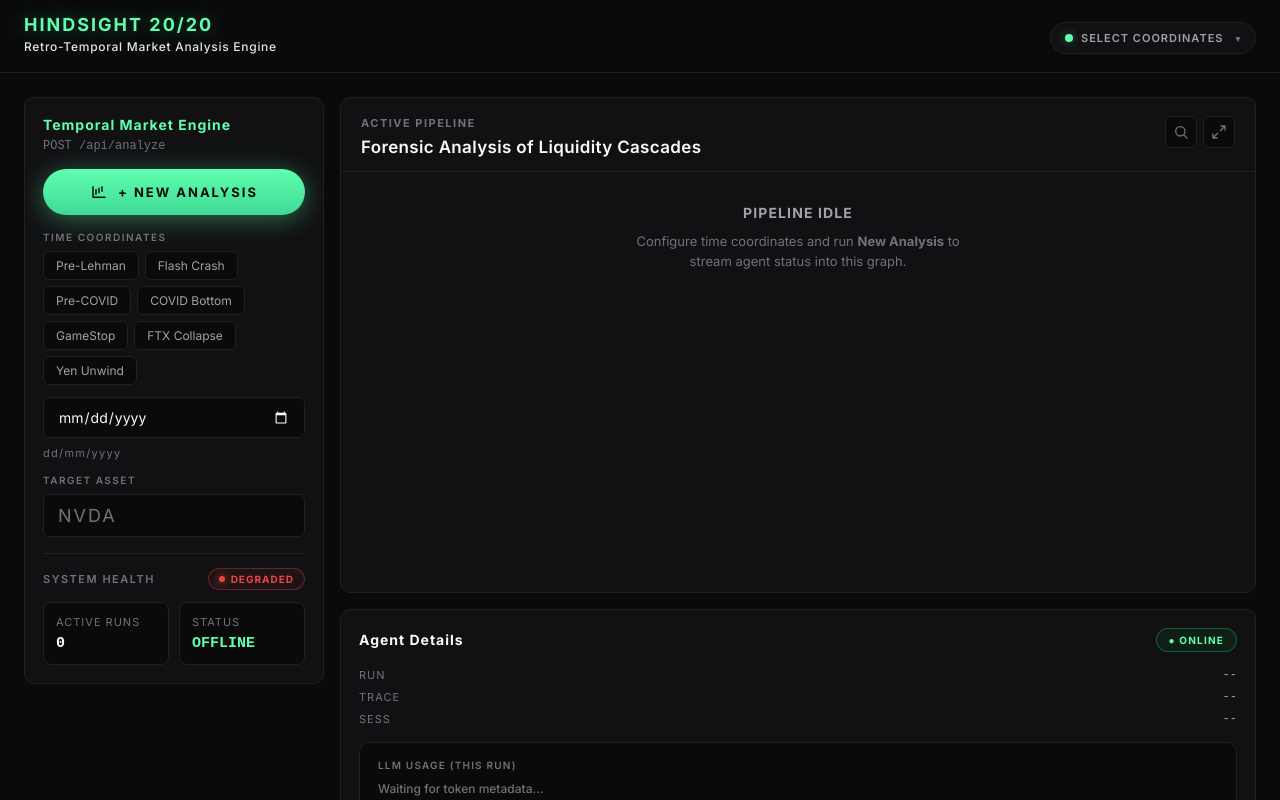
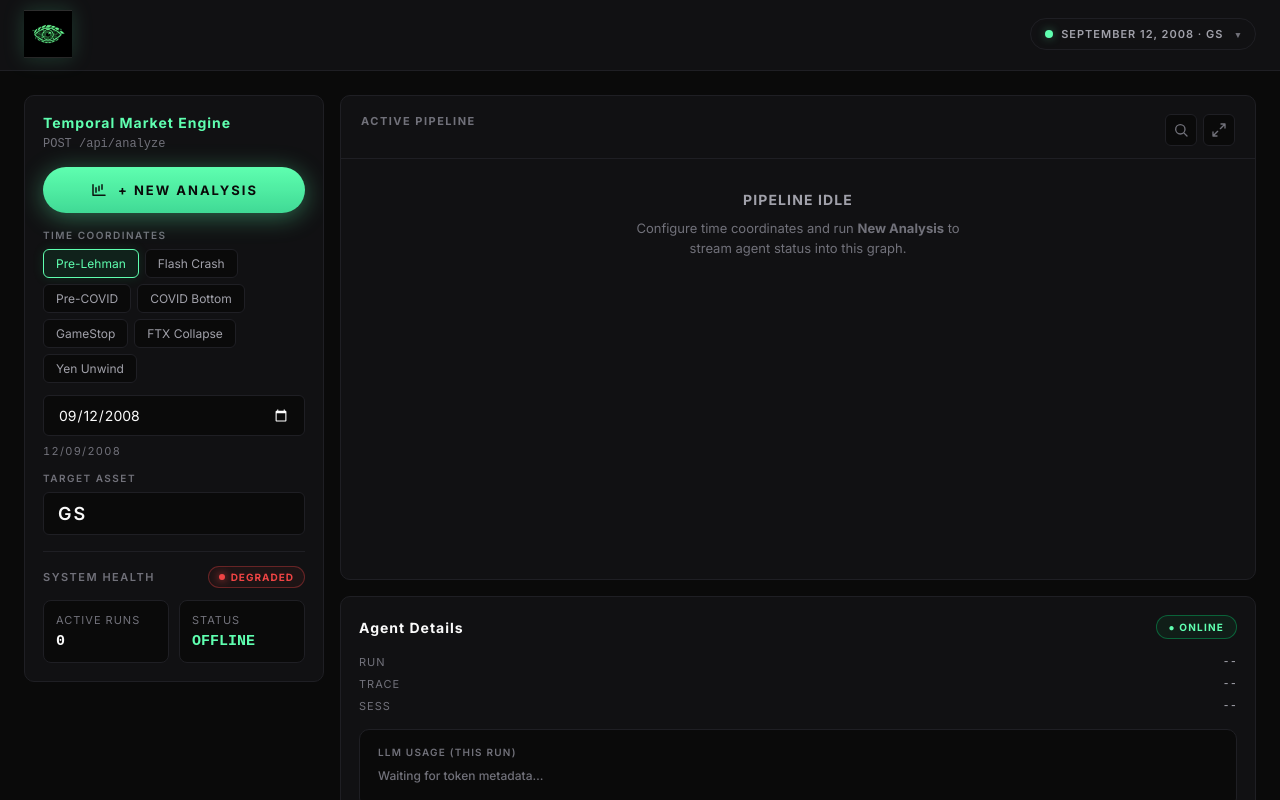
Before and after one commit to RMartires/hindsight, a Next.js app in the folder frontend/: page / in a window 1280 px wide. Shown: the top 800 px of the page. Built offline with nearby package versions, Linux system fonts and the light colour scheme; no server answers.

Commit message:
fix: ui logo changes

```diff
--- a/frontend/app/globals.css
+++ b/frontend/app/globals.css
@@ -42,20 +42,39 @@ body {
 
 /* ---- Header ---- */
 .header {
+  background: var(--surface);
   border-bottom: 1px solid var(--border);
-  padding: 14px 24px 18px;
-  display: grid;
-  grid-template-columns: minmax(0, 1fr) auto;
-  align-items: end;
-  gap: 16px 24px;
-}
-
-.header-title {
-  font-size: 18px;
-  font-weight: 700;
-  letter-spacing: 2px;
-  color: var(--accent-green-neon);
-  text-shadow: 0 0 20px var(--accent-green-glow);
+  padding: 0;
+}
+
+.header-inner {
+  max-width: 1400px;
+  margin: 0 auto;
+  padding: 10px 24px 12px;
+  display: flex;
+  flex-wrap: wrap;
+  align-items: center;
+  justify-content: space-between;
+  gap: 12px 20px;
+}
+
+.header-logo-wrap {
+  display: flex;
+  align-items: center;
+  min-width: 0;
+  line-height: 0;
+}
+
+.header-logo {
+  display: block;
+  /* Square asset has padding around the eye; slightly taller helps legibility when scaled down */
+  height: clamp(34px, 6vw, 48px);
+  width: auto;
+  max-width: min(220px, 56vw);
+  aspect-ratio: 1;
+  object-fit: contain;
+  object-position: left center;
+  filter: drop-shadow(0 0 10px rgba(95, 255, 176, 0.18));
 }
 
 .header-date-pill {
@@ -87,13 +106,6 @@ body {
   margin-left: 4px;
   font-size: 9px;
   color: var(--text-dim);
-}
-
-.header-subtitle {
-  font-size: 12px;
-  color: #e4e4e7;
-  letter-spacing: 0.06em;
-  font-weight: 500;
 }
 
 /* ---- Main Layout ---- */
@@ -1043,10 +1055,8 @@ body {
 /* ---- Obsidian-style Dashboard Layout ---- */
 .header-left {
   display: flex;
-  flex-direction: column;
-  gap: 4px;
+  align-items: center;
   min-width: 0;
-  justify-self: start;
 }
 
 .header-right {
@@ -1055,7 +1065,6 @@ body {
   justify-content: flex-end;
   gap: 14px;
   flex-shrink: 0;
-  justify-self: end;
 }
 
 .header-pill {
@@ -1556,10 +1565,14 @@ body {
     grid-template-columns: 1fr;
   }
 
-  .header {
-    grid-template-columns: 1fr;
-    justify-items: stretch;
-    gap: 14px;
+  .header-inner {
+    padding: 10px 16px 12px;
+    gap: 10px 16px;
+  }
+
+  .header-logo {
+    height: clamp(30px, 9vw, 40px);
+    max-width: min(200px, 62vw);
   }
 
   .header-right {
--- a/frontend/app/layout.tsx
+++ b/frontend/app/layout.tsx
@@ -8,7 +8,7 @@ const inter = Inter({
 });
 
 export const metadata: Metadata = {
-  title: "Hindsight 20/20",
+  title: "Hindsight Agent",
   description: "Retro-Temporal Market Analysis Engine",
 };
 
--- a/frontend/app/page.tsx
+++ b/frontend/app/page.tsx
@@ -10,6 +10,7 @@ import {
   ANALYST_ORDER,
   type PipelineAnalystKey,
 } from "@/lib/pipelineGraph";
+import { DEFAULT_HOME_PRESET } from "@/lib/presets";
 
 /** Full analyst set for every run (sidebar selector removed). */
 const ALL_ANALYSTS: PipelineAnalystKey[] = [...ANALYST_ORDER];
@@ -43,8 +44,10 @@ function HomeDashboard() {
     restoredRunContext,
   } = useAgentStream();
 
-  const [draftTicker, setDraftTicker] = useState("");
-  const [draftTradeDate, setDraftTradeDate] = useState("");
+  const [draftTicker, setDraftTicker] = useState(DEFAULT_HOME_PRESET.ticker);
+  const [draftTradeDate, setDraftTradeDate] = useState(
+    DEFAULT_HOME_PRESET.date
+  );
   const [selectedAgentId, setSelectedAgentId] = useState<string | null>(null);
   const [mobileStep, setMobileStep] = useState<"engine" | "pipeline">("engine");
   const [pipelineRefitSignal, setPipelineRefitSignal] = useState(0);
--- a/frontend/components/ActivePipeline.tsx
+++ b/frontend/components/ActivePipeline.tsx
@@ -20,8 +20,6 @@ interface Props {
   refitSignal?: number;
 }
 
-const SUBTITLE = "Forensic Analysis of Liquidity Cascades";
-
 export default function ActivePipeline({
   agents,
   status,
@@ -37,7 +35,6 @@ export default function ActivePipeline({
       <AgentReactFlow
         agents={agents}
         selectedAnalystKeys={selectedAnalystKeys}
-        subtitle={SUBTITLE}
         streamStatus={status}
         pipelineTopology={pipelineTopology}
         selectedAgentId={selectedAgentId}
--- a/frontend/components/AgentDetailsPanel.tsx
+++ b/frontend/components/AgentDetailsPanel.tsx
@@ -30,6 +30,13 @@ function speakerHandle(speaker: string): string {
 function formatLogTime(iso: string): string {
   const t = iso.split("T")[1]?.split(".")[0] ?? iso;
   return t;
+}
+
+/** Rounded-up thousands for LLM token totals (e.g. 10_000 → 10k). */
+function formatTokensK(tokens: number): string {
+  if (tokens <= 0) return "0k";
+  const k = Math.ceil(tokens / 1000);
+  return `${k}k`;
 }
 
 interface Props {
@@ -191,9 +198,9 @@ export default function AgentDetailsPanel({
             {tokenUsageTotals.input_tokens > 0 ||
             tokenUsageTotals.output_tokens > 0 ? (
               <>
-                <span>{tokenUsageTotals.input_tokens.toLocaleString()} in</span>
+                <span>{formatTokensK(tokenUsageTotals.input_tokens)} in</span>
                 <span aria-hidden> · </span>
-                <span>{tokenUsageTotals.output_tokens.toLocaleString()} out</span>
+                <span>{formatTokensK(tokenUsageTotals.output_tokens)} out</span>
               </>
             ) : (
               <span className="compute-cost-muted">Waiting for token metadata…</span>
@@ -217,8 +224,8 @@ export default function AgentDetailsPanel({
               <div className="compute-cost-focus" title="Sum of LLM events attributed to the focused agent">
                 <span className="compute-cost-focus-label">Focused</span>
                 <span>
-                  {focusedTokenTotals.input.toLocaleString()} in ·{" "}
-                  {focusedTokenTotals.output.toLocaleString()} out
+                  {formatTokensK(focusedTokenTotals.input)} in ·{" "}
+                  {formatTokensK(focusedTokenTotals.output)} out
                   {focusedTokenTotals.usd != null
                     ? ` · ~$${focusedTokenTotals.usd.toFixed(4)}`
                     : ""}
--- a/frontend/components/AgentReactFlow.tsx
+++ b/frontend/components/AgentReactFlow.tsx
@@ -34,8 +34,6 @@ const PIPELINE_NODE_TYPES = {
   agentPipeline: AgentPipelineNode,
   toolPipeline: ToolPipelineNode,
 } satisfies NodeTypes;
-
-const DEFAULT_SUBTITLE = "Forensic Analysis of Liquidity Cascades";
 
 const DEFAULT_VIEWPORT = { x: 0, y: 0, zoom: 1 } as const;
 
@@ -87,7 +85,6 @@ function FitViewOnGraphChange({
 interface Props {
   agents: Record<string, AgentStatus>;
   selectedAnalystKeys: PipelineAnalystKey[];
-  subtitle?: string;
   streamStatus: StreamStatus;
   pipelineTopology?: PipelineTopologyEvent | null;
   selectedAgentId: string | null;
@@ -117,7 +114,6 @@ function ExpandIcon() {
 export default function AgentReactFlow({
   agents,
   selectedAnalystKeys,
-  subtitle = DEFAULT_SUBTITLE,
   streamStatus,
   pipelineTopology = null,
   selectedAgentId,
@@ -189,7 +185,6 @@ export default function AgentReactFlow({
       <div className="flowchart-header">
         <div className="flowchart-header-titles">
           <h3 className="flowchart-title">Active Pipeline</h3>
-          <p className="flowchart-headline">{subtitle}</p>
         </div>
         <div className="pipeline-controls" role="toolbar" aria-label="Pipeline view">
           <button
--- a/frontend/components/AppHeader.tsx
+++ b/frontend/components/AppHeader.tsx
@@ -1,4 +1,6 @@
 "use client";
+
+import Image from "next/image";
 
 interface Props {
   tradeDate: string;
@@ -36,11 +38,19 @@ export default function AppHeader({ tradeDate, ticker }: Props) {
 
   return (
     <header className="header">
+      <div className="header-inner">
         <div className="header-left">
-        <span className="header-title">HINDSIGHT 20/20</span>
-        <span className="header-subtitle">
-          Retro-Temporal Market Analysis Engine
-        </span>
+          <div className="header-logo-wrap">
+            <Image
+              src="/hindsightagent.png"
+              alt="Hindsight Agent"
+              width={1024}
+              height={1024}
+              className="header-logo"
+              priority
+              sizes="(max-width: 480px) 112px, (max-width: 768px) 144px, 176px"
+            />
+          </div>
         </div>
 
         <div className="header-right">
@@ -58,6 +68,7 @@ export default function AppHeader({ tradeDate, ticker }: Props) {
             </span>
           </div>
         </div>
+      </div>
     </header>
   );
 }
--- a/frontend/components/LeftRail.tsx
+++ b/frontend/components/LeftRail.tsx
@@ -5,6 +5,7 @@ import DateDial from "./DateDial";
 import TickerInput from "./TickerInput";
 import type { StreamStatus } from "@/lib/types";
 import { useBackendHealth } from "@/hooks/useBackendHealth";
+import { DEFAULT_HOME_PRESET } from "@/lib/presets";
 interface Props {
   status: StreamStatus;
   onEngage: (ticker: string, date: string) => void;
@@ -40,8 +41,8 @@ export default function LeftRail({
   onCancel,
   onContextChange,
 }: Props) {
-  const [date, setDate] = useState("");
-  const [ticker, setTicker] = useState("");
+  const [date, setDate] = useState(DEFAULT_HOME_PRESET.date);
+  const [ticker, setTicker] = useState(DEFAULT_HOME_PRESET.ticker);
   const isRunning = status === "connecting" || status === "streaming";
   const health = useBackendHealth(15000);
   const healthy = health.status === "ok" && !health.error;
--- a/frontend/lib/presets.ts
+++ b/frontend/lib/presets.ts
@@ -49,3 +49,6 @@ export const HISTORICAL_PRESETS: HistoricalPreset[] = [
     description: "Global selloff from Japan rate hike",
   },
 ];
+
+/** Pre-selected ticker/date on the home screen until the user picks another preset. */
+export const DEFAULT_HOME_PRESET: HistoricalPreset = HISTORICAL_PRESETS[0]!;
```
Also changed, not shown: frontend/public/hindsightagent.png (added). Lines whose indentation alone changed are shown as unchanged.
